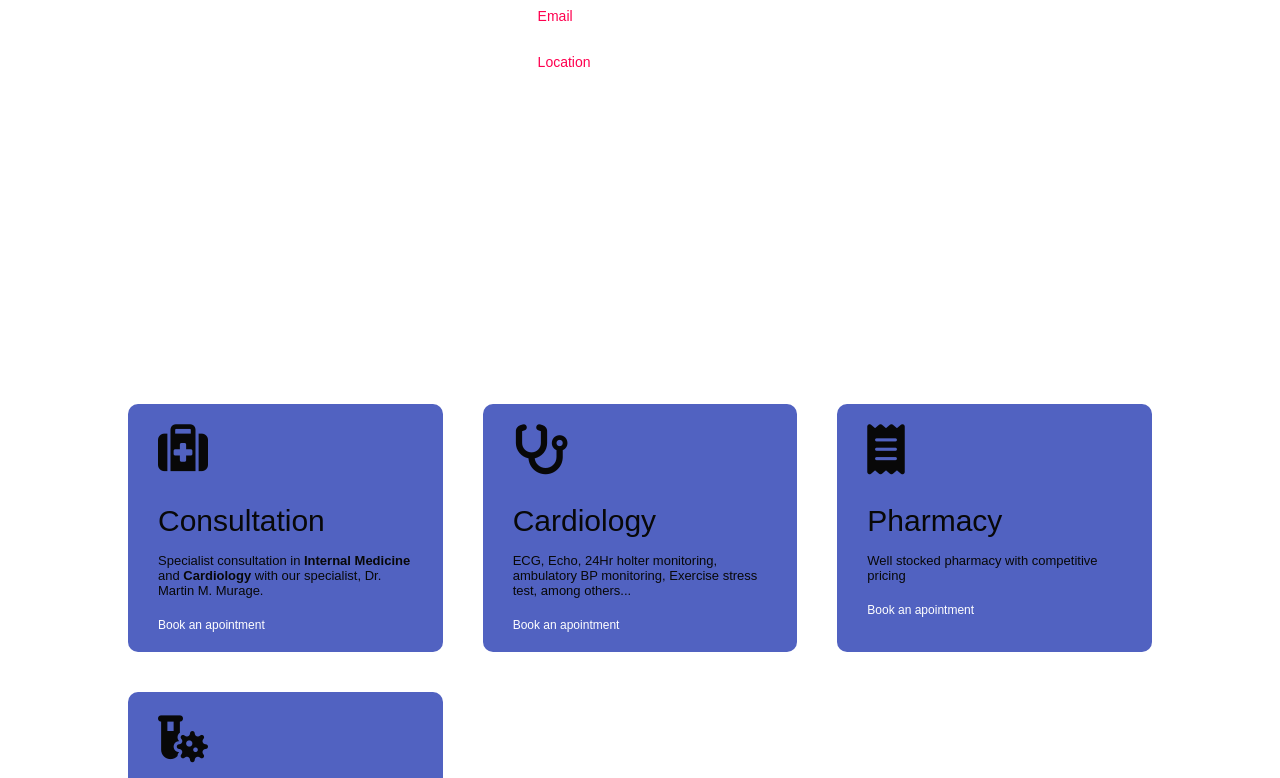
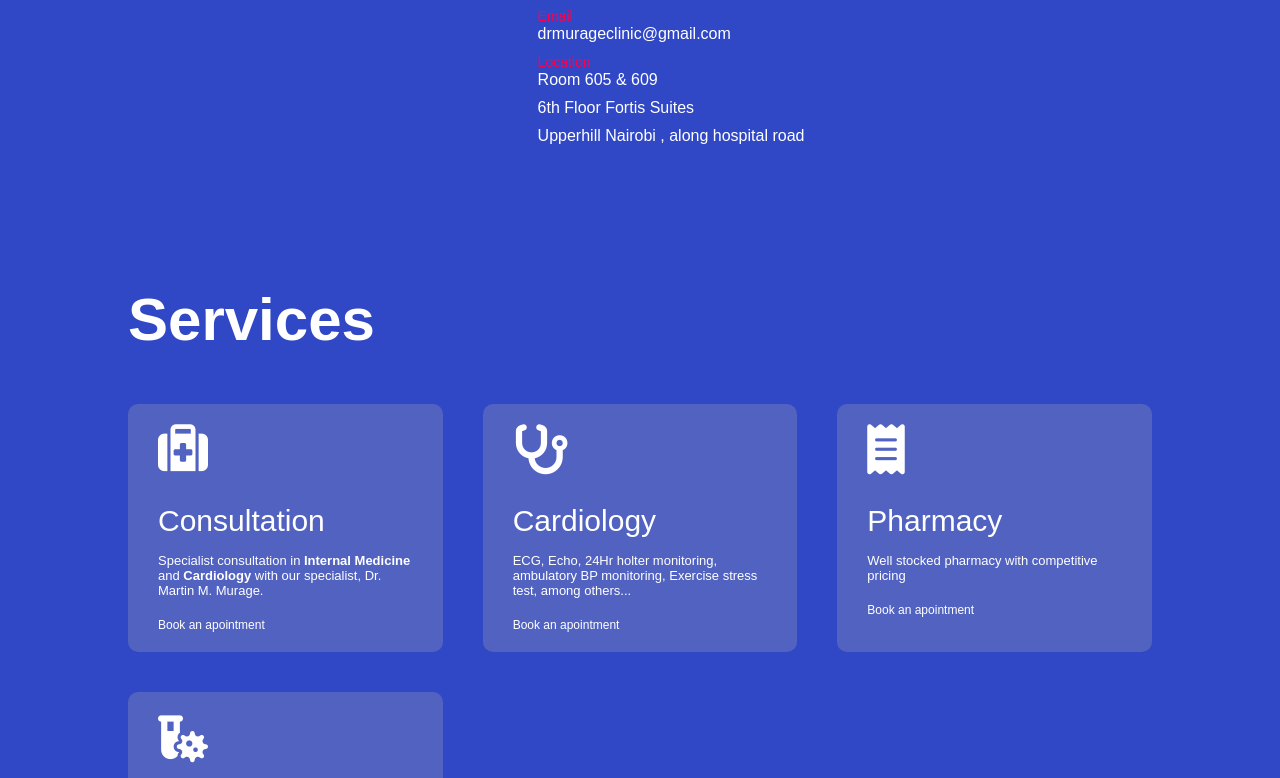
Before and after one commit to KitoMurage/websites, a plain HTML site: page index.html in a window 1280 px wide. Shown: the part 707-1485 px from the top of the page. Drawn offline with Linux system fonts and the light colour scheme.

Commit message:
Update index.html

```diff
--- a/index.html
+++ b/index.html
@@ -21,7 +21,7 @@
     </div>
 
 
-        <div id="boy">
+        <div id="body">
 <div id="about">
     <div class="container">
         <div class="row">
```
